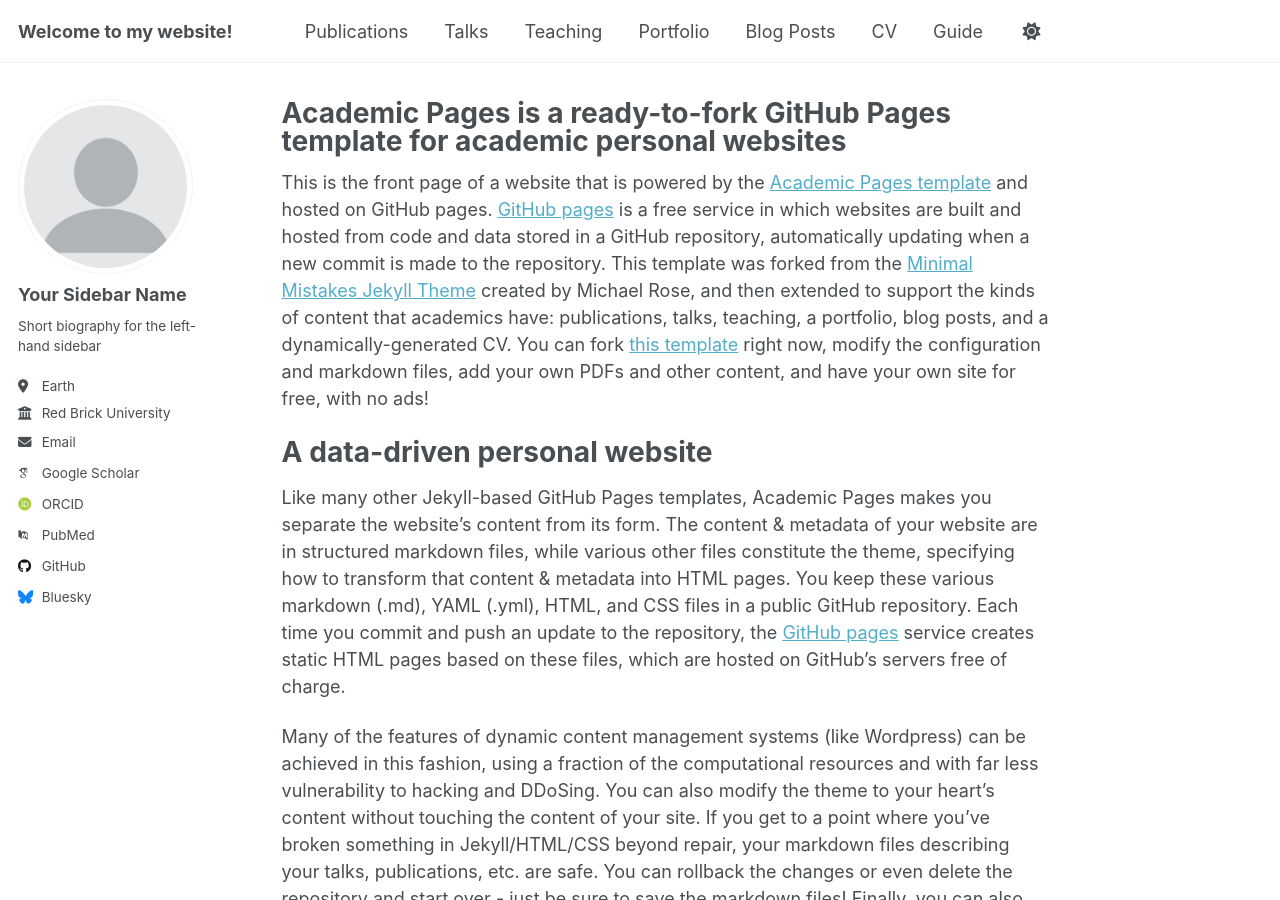
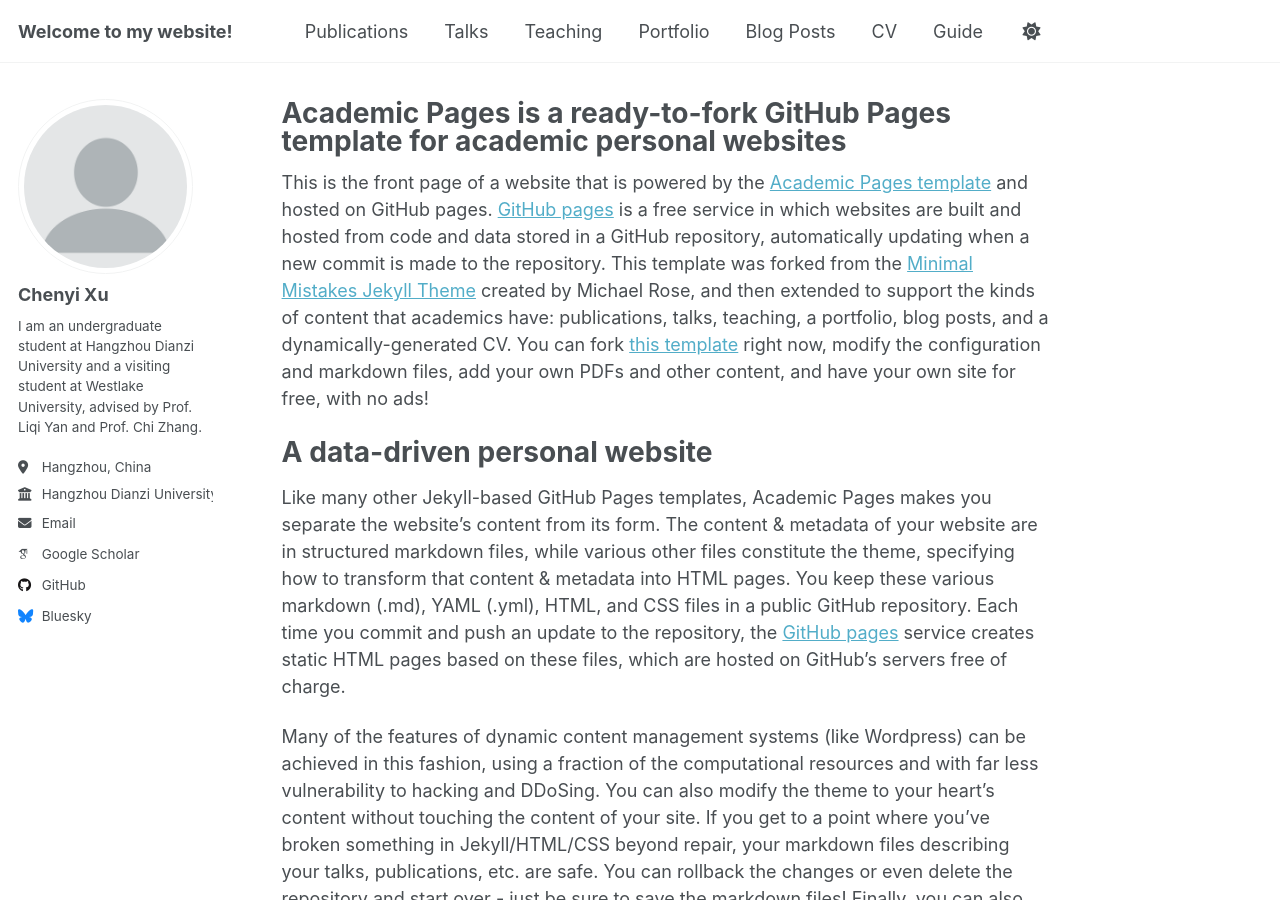
Before and after one commit to kikemw/kikemw.github.io, a Jekyll site: the page built from _pages/about.md, in a window 1280 px wide and 900 px high. Built offline with Jekyll 4.4.1, drawn with Linux system fonts in a browser that asks for light colours; some web fonts are replaced.

Commit message:
Initial commit

```diff
--- a/_config.yml
+++ b/_config.yml
@@ -23,24 +23,19 @@
 author:
   # Biographic information
   avatar           : "profile.png"
-  name             : "Your Sidebar Name"
+  name             : "Chenyi Xu"
   pronouns         : # example: "she/her"
-  bio              : "Short biography for the left-hand sidebar"
-  location         : "Earth"
-  employer         : "Red Brick University"
+  bio              : "I am an undergraduate student at Hangzhou Dianzi University and a visiting student at Westlake University, advised by Prof. Liqi Yan and Prof. Chi Zhang."
+  location         : "Hangzhou, China"
+  employer         : "Hangzhou Dianzi University / Westlake University"
   uri              : # URL
-  email            : "none@example.org"
+  email            : "23050433@hdu.edu.cn"
 
   # Academic websites
   academia         : # URL
   arxiv            : # URL - Update with the correct link to your profile
-  googlescholar    : "https://scholar.google.com/citations?user=PS_CX0AAAAAJ"
-  impactstory      : # URL
-  orcid            : "http://orcid.org/yourorcidurl"
-  semantic         : # URL
-  pubmed           : "https://www.ncbi.nlm.nih.gov/pubmed/?term=john+snow"
-  researchgate     : # URL
-  scopus           : # URL
+  googlescholar    : "https://scholar.google.com/citations?user=-T7CoFAAAAAJ&hl=en"
+  impactstory      :
 
   # Repositories and software development
   bitbucket        : # Username - Update with your username on the site
```
